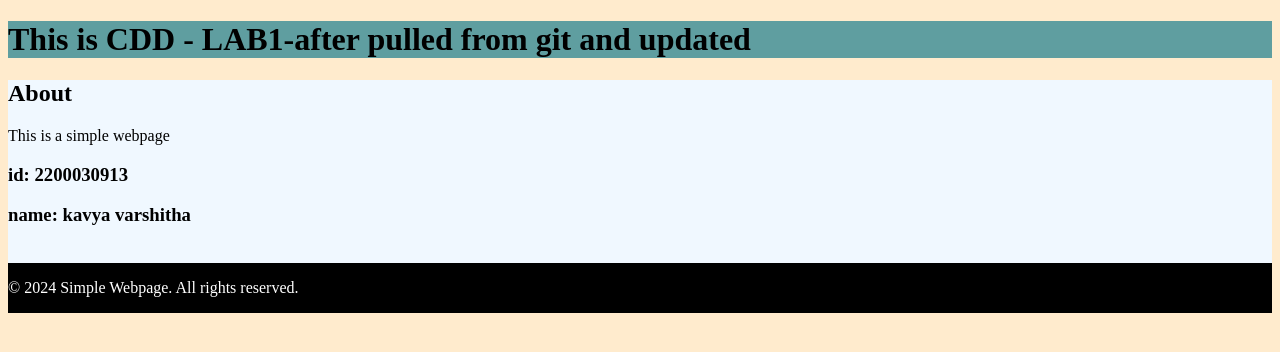
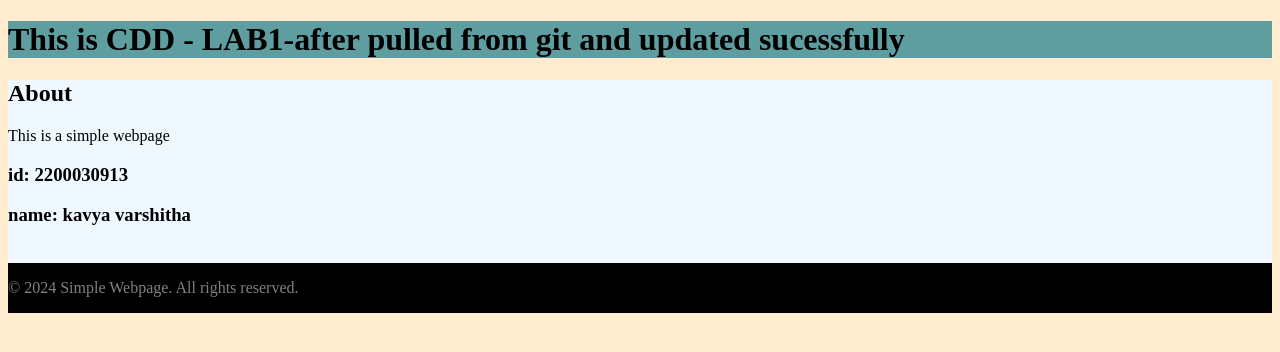
Before and after one commit to kavya-333kavya/Y22Devops30913, a plain HTML site: page index.html in a window 1280 px wide. Drawn offline with Linux system fonts and the light colour scheme.

Commit message:
updated html and css

```diff
--- a/index.css
+++ b/index.css
@@ -10,6 +10,6 @@
  }
  footer{
     background-color: black;
-    color: white;
+    color:gray;
     display: flex;
  }
--- a/index.html
+++ b/index.html
@@ -8,7 +8,7 @@
 </head>
 <body>
     <header>
-        <h1>This is CDD - LAB1-after pulled from git and updated</h1>
+        <h1>This is CDD - LAB1-after pulled from git and updated sucessfully</h1>
 
     </header>
     <nav>
```
